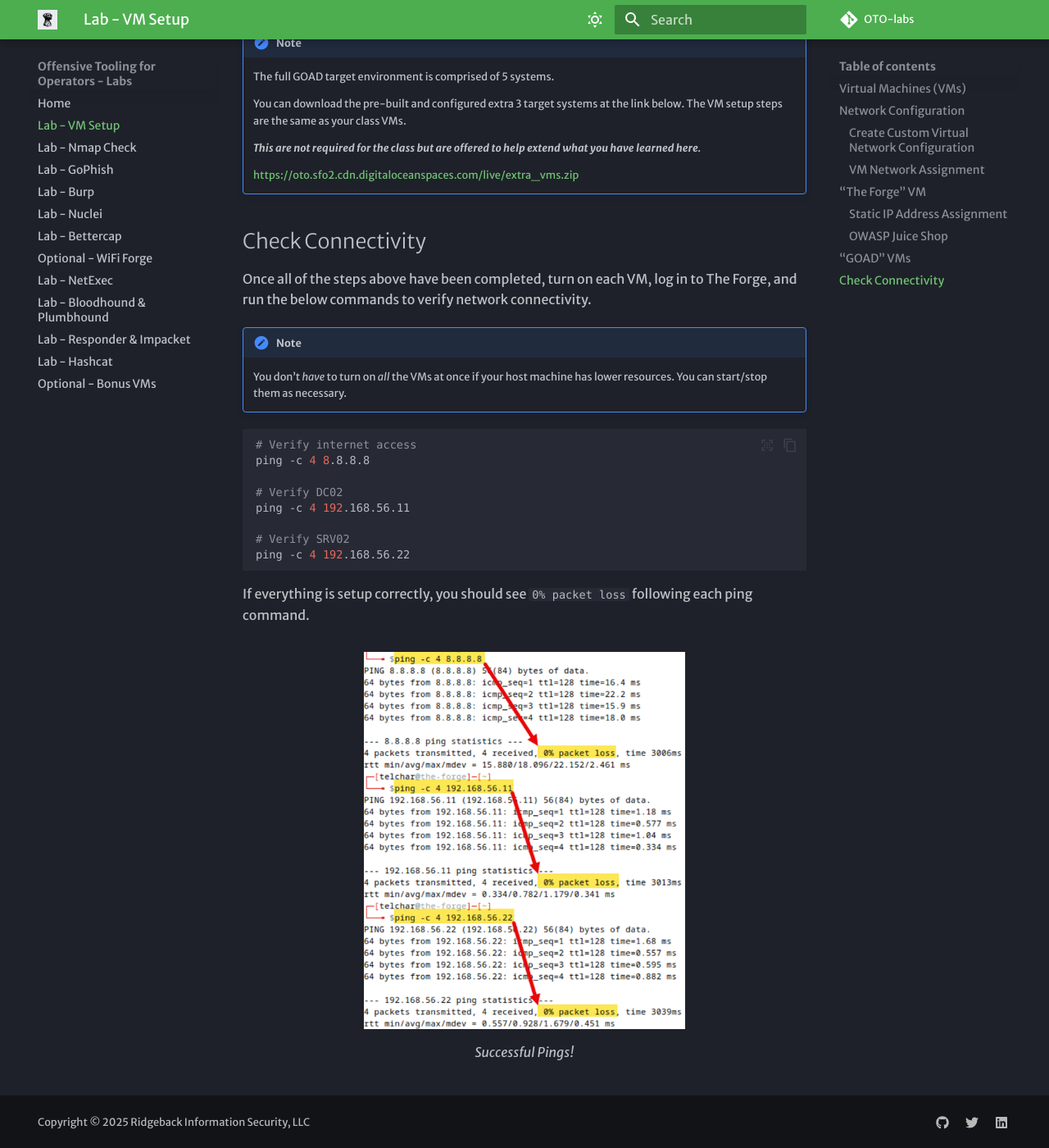
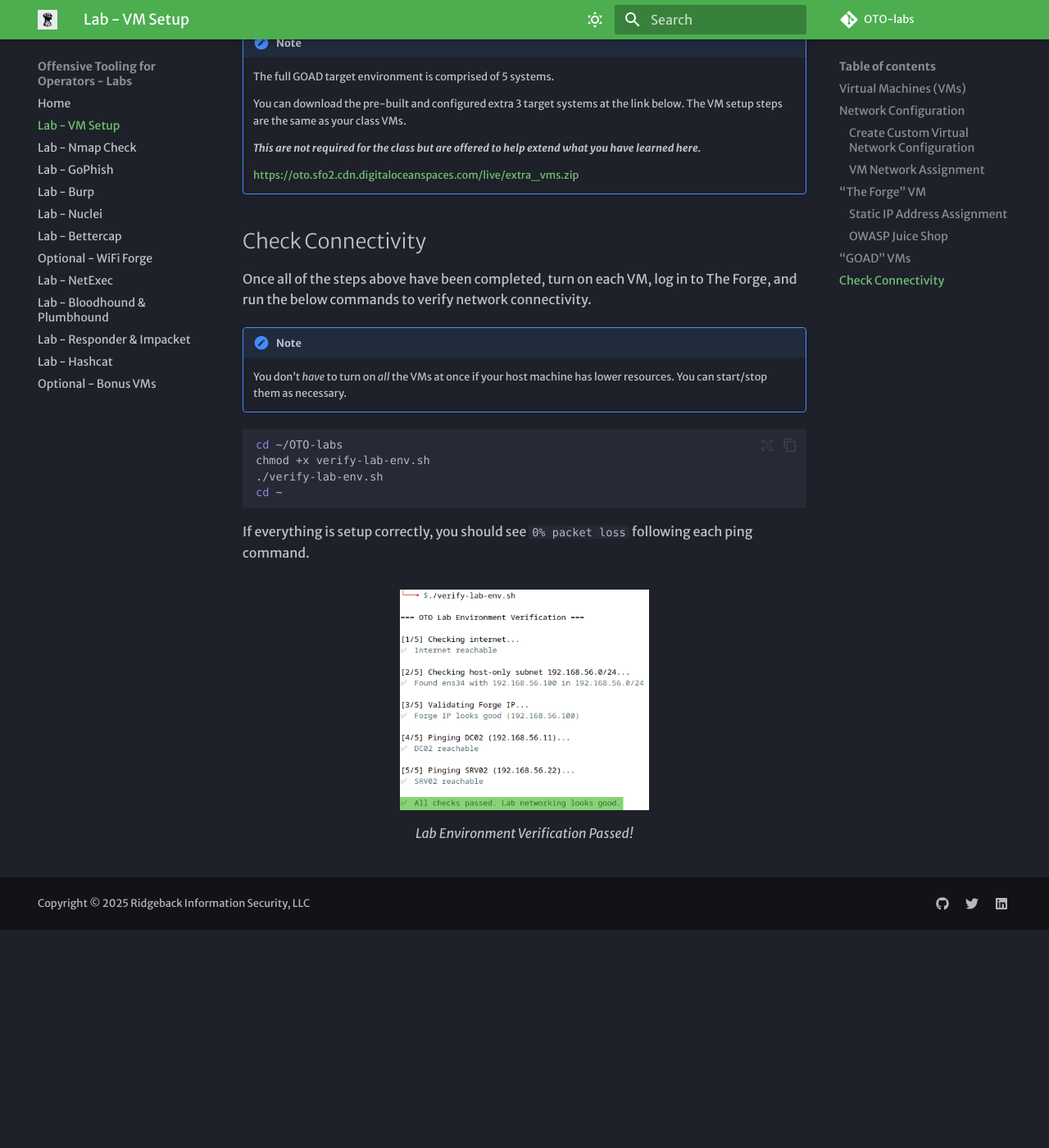
Before and after one commit to ridgebackinfosec/OTO-labs, an MkDocs documentation site: the page built from docs/labs/vm_setup/index.md, in a window 1280 px wide and 1400 px high, scrolled down 9234 px. Shown: the whole window at 82% size. Built offline with MkDocs 1.6.1 and Material for MkDocs 9.7.7, drawn with Linux system fonts in a browser that asks for light colours; some web fonts are replaced; comment, search, counter and statistics services are not loaded; after the commit the page ends 10368 px from its top, so only the background shows below that.

Commit message:
updated static IP and lab verification scripts

````diff
--- a/docs/labs/vm_setup/index.md
+++ b/docs/labs/vm_setup/index.md
@@ -239,19 +239,15 @@
     You don’t *have* to turn on *all* the VMs at once if your host machine has lower resources. You can start/stop them as necessary.
 
 ```bash
-# Verify internet access
-ping -c 4 8.8.8.8
-
-# Verify DC02
-ping -c 4 192.168.56.11
-
-# Verify SRV02
-ping -c 4 192.168.56.22
+cd ~/OTO-labs
+chmod +x verify-lab-env.sh
+./verify-lab-env.sh
+cd ~
 ```
 
 If everything is setup correctly, you should see `0% packet loss` following each ping command.
 
-![Successful Pings!](img\image%203.png){ width="70%" }
+![Lab Environment Verification Passed!](img/verify-lab-env.png){ width="70%" }
 /// caption
-Successful Pings!
+Lab Environment Verification Passed!
 ///
````
Also changed, not shown: docs/labs/vm_setup/img/image 3.png (deleted), docs/labs/vm_setup/img/verify-lab-env.png (added), 2 other files.
